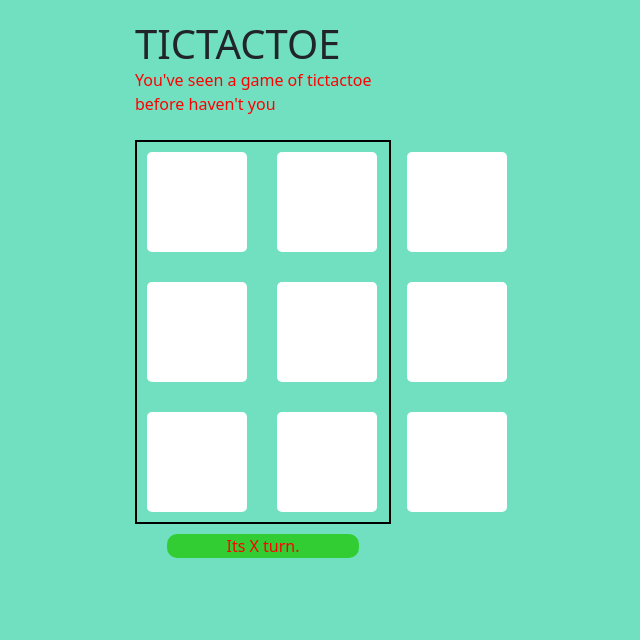
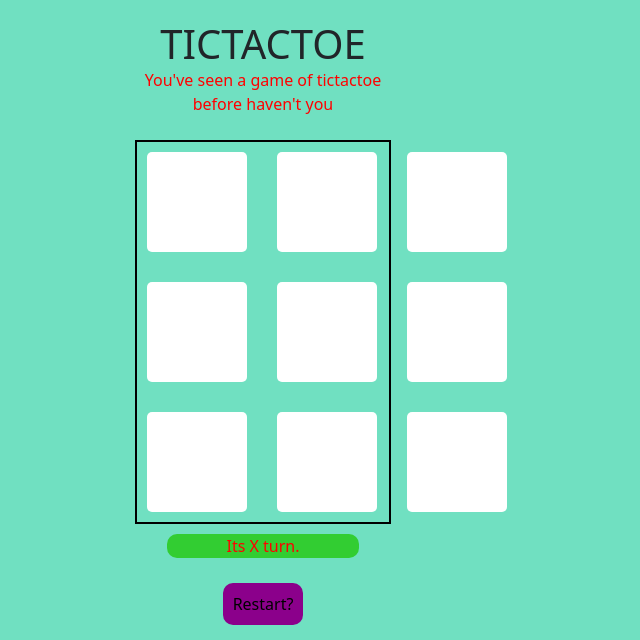
Before and after one commit to AresOsredkar/PortfolioAresOsredkar, a PHP site: page /TicTacToe.html in a window 1280 px wide. Shown: the part 160-800 px from the top of the page, without its empty margins (377-1017 px from the left). Run offline with PHP 8.4, Linux system fonts and the light colour scheme.

Commit message:
Final Patch TicTacToe

```diff
--- a/Portfolio/TicTacToe.html
+++ b/Portfolio/TicTacToe.html
@@ -57,6 +57,9 @@
             <div id="BL" class="tile clickable"></div><div id="BM" class="tile clickable"></div><div id="BR" class="tile clickable"></div>
         </div>
         <div id="turn">Its X turn.</div>
+        <br>
+        <a id="tttRestart" href="TicTacToe.html">Restart?</a>
+
     </div>
 </div>
 </body>
--- a/Portfolio/css/tictactoe.css
+++ b/Portfolio/css/tictactoe.css
@@ -1,6 +1,7 @@
 #tictactoe{
     width:50%;
     margin:20px auto;
+    text-align: center;
 }
 h1{
     width:40%;
@@ -92,6 +93,21 @@ h1{
     background-color:gold;
     color:black;
 }
+#tttRestart{
+
+    width:30%;
+    margin: 40px auto;
+    padding: 10px;
+    background-color:darkmagenta;
+    color:black;
+    border-radius: 10px;
+}
+#tttRestart:hover{
+    background-color:darkorchid;
+    cursor:pointer;
+}
+
+
 
 #TL{
     grid-area: TL;
```
